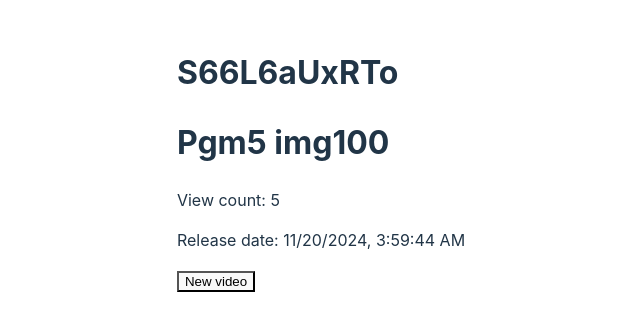
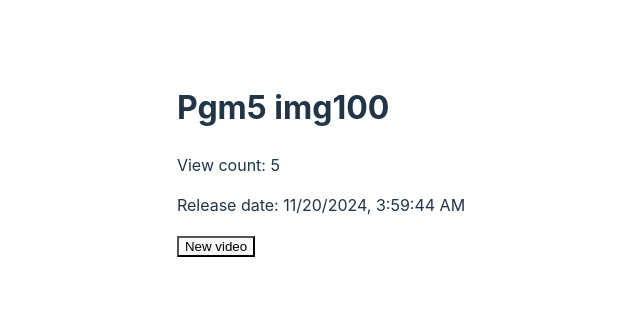
Before and after one commit to davisiqueira1/random-camera-videos-explorer, a React (Vite) app in the folder frontend/: page / in a window 1280 px wide. Shown: the part 240-570 px from the top of the page, without its empty margins (319-959 px from the left). Built offline with nearby package versions, Linux system fonts and the light colour scheme.

Commit message:
refactor: remove fetchVideoDetails from state and define it as a class method

```diff
--- a/frontend/src/App.jsx
+++ b/frontend/src/App.jsx
@@ -4,31 +4,31 @@ import {Component} from "react";
 import {dummyData} from "./utils/dummyData.js";
 
 class App extends Component {
-    constructor() {
-        super();
+    constructor(props) {
+        super(props);
         this.state = {
-            fetchVideoDetails: () => {
-                const data = dummyData[Math.floor(Math.random() * dummyData.length)]
-                console.log(data)
-                this.setState({
-                    videoDetails: data
-                })
-            },
-            videoDetails: null,
+            videoDetails: undefined,
         }
     }
 
+    fetchVideoDetails = () => {
+        const data = dummyData[Math.floor(Math.random() * dummyData.length)];
+        console.log(data);
+        this.setState({
+            videoDetails: data
+        });
+    };
+
     componentDidMount() {
-        this.state.fetchVideoDetails()
+        this.fetchVideoDetails()
     }
 
     render() {
-        if (this.state.videoDetails === null) return <div>Loading...</div>
+        if (this.state.videoDetails === undefined) return <div>Loading...</div>
 
         return (
             <div>
-                <h1>{this.state.videoDetails["videoId"]}</h1>
-                <VideoContainer videoInfo={this.state.videoDetails} fetchNextVideo={this.state.fetchVideoDetails}/>
+                <VideoContainer videoInfo={this.state.videoDetails} fetchNextVideo={this.fetchVideoDetails}/>
             </div>
         )
     }
```
